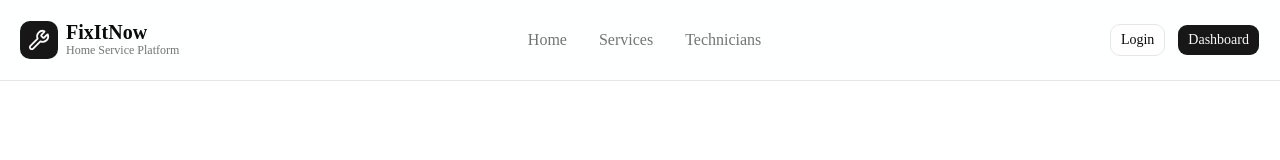
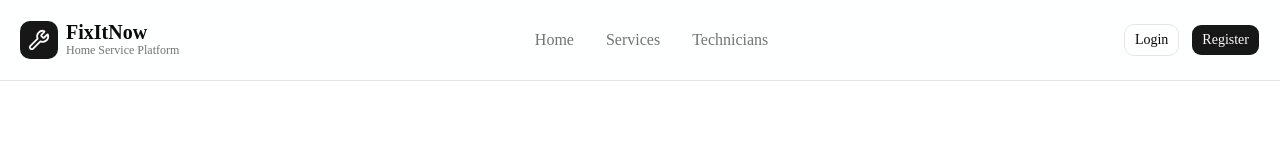
Before and after one commit to tashrifmiyaji/FixItNow_Frontend, a Next.js app: page /login in a window 1280 px wide. Shown: the top 160 px of the page. Built offline with nearby package versions, Linux system fonts and the light colour scheme; no server answers.

Commit message:
fix: correct dashboard link in UserMenu component and improve code formatting

```diff
--- a/src/components/shared/UserMenu.tsx
+++ b/src/components/shared/UserMenu.tsx
@@ -1,6 +1,7 @@
 "use client";
 
 import Link from "next/link";
+
 import { Button } from "@/components/ui/button";
 import { useAuth } from "@/providers/AuthProvider";
 
@@ -11,8 +12,8 @@
     user?.role === "ADMIN"
       ? "/dashboard/admin"
       : user?.role === "TECHNICIAN"
-        ? "/dashboard/technician"
-        : "/dashboard/customer";
+      ? "/dashboard/technician"
+      : "/dashboard/customer";
 
   if (!user) {
     return (
@@ -22,7 +23,7 @@
         </Button>
 
         <Button asChild>
-          <Link href={dashboardLink}>Dashboard</Link>
+          <Link href="/register">Register</Link>
         </Button>
       </div>
     );
@@ -30,7 +31,7 @@
 
   return (
     <Button asChild>
-      <Link href="/dashboard">Dashboard</Link>
+      <Link href={dashboardLink}>Dashboard</Link>
     </Button>
   );
 };
```
